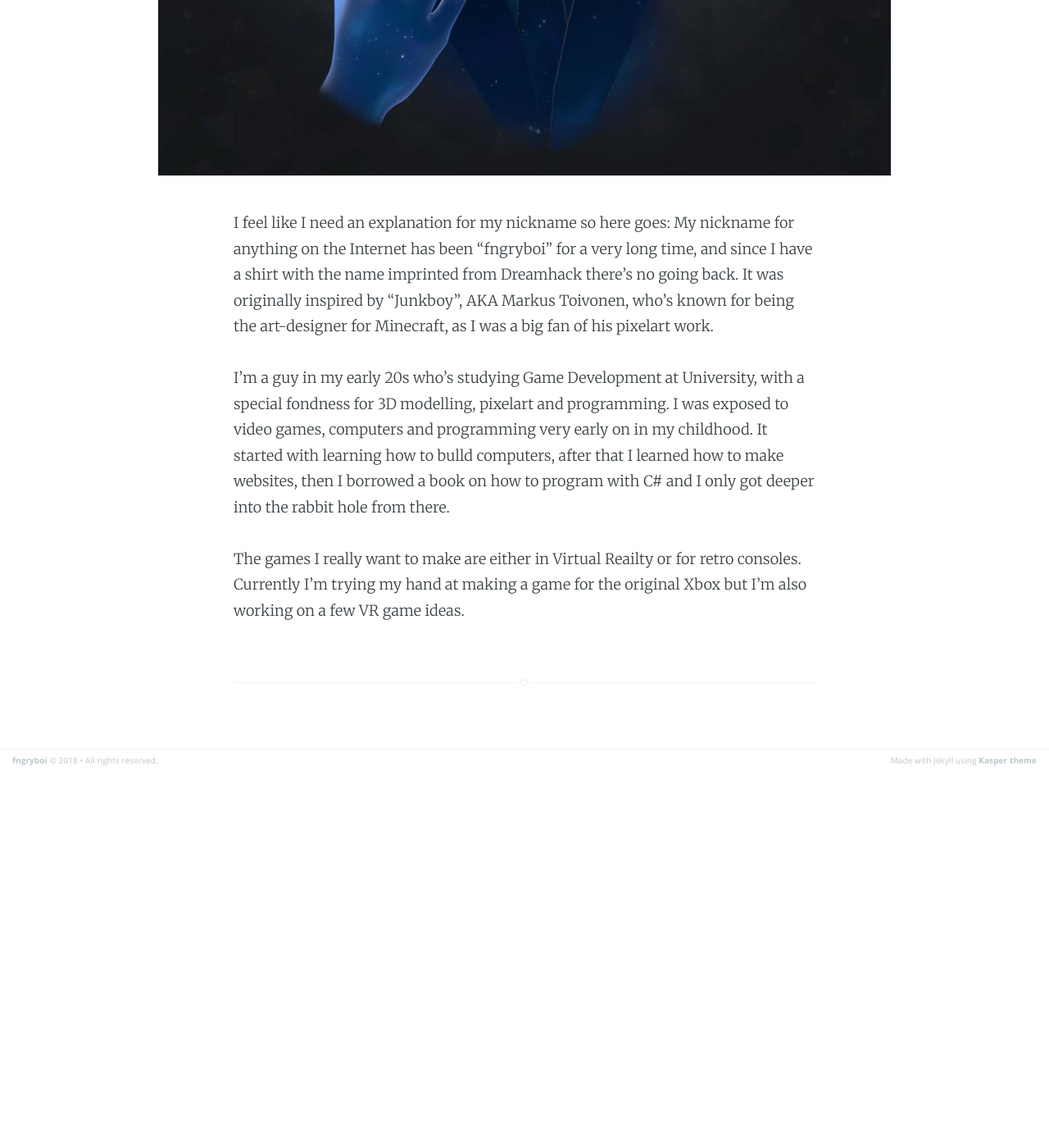
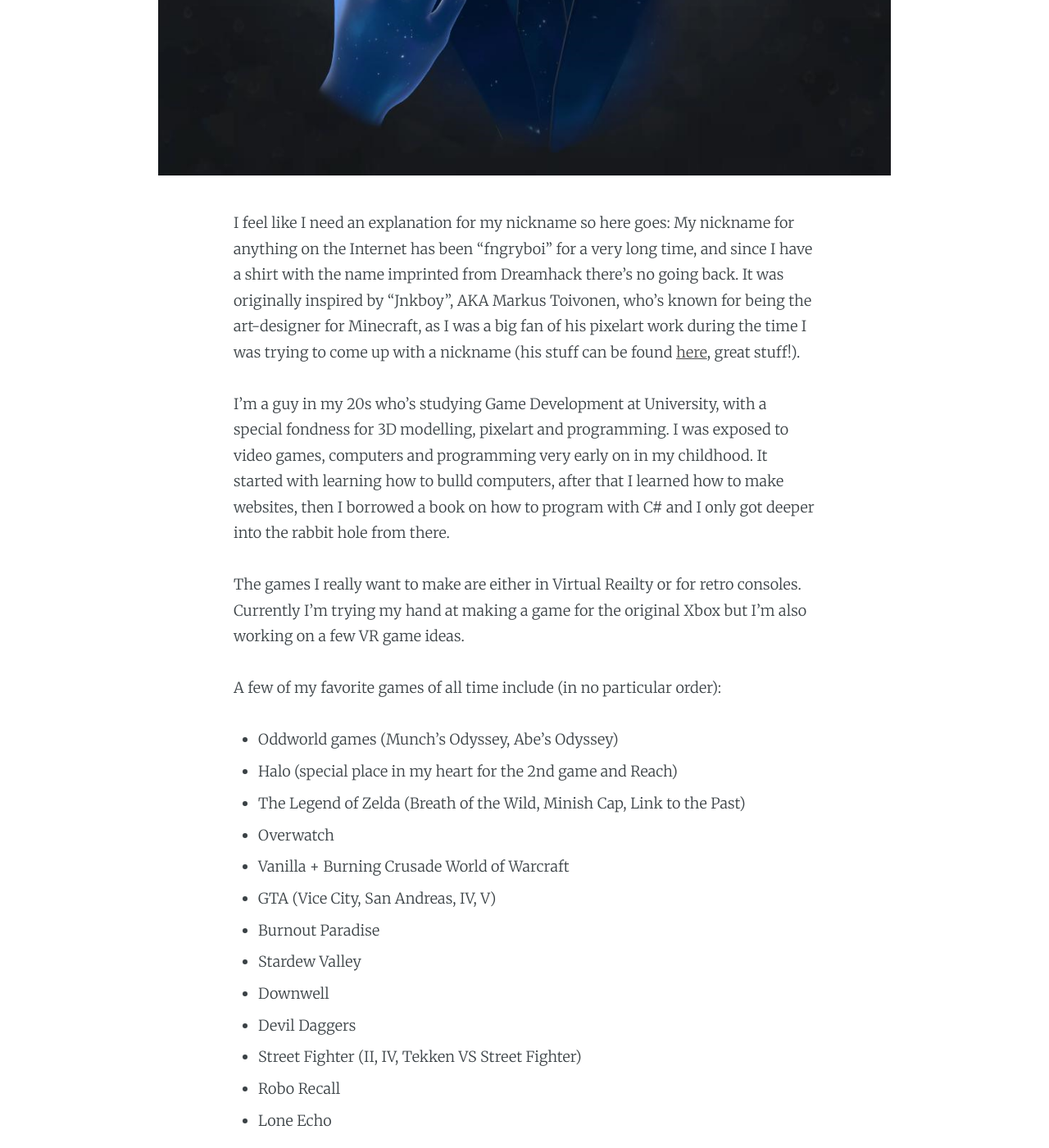
Before and after one commit to fngryboi/fngryboi.github.io, a Jekyll site: the page built from about.md, in a window 1280 px wide and 1400 px high, scrolled down 895 px. Shown: the whole window at 82% size. Built offline with Jekyll 4.4.1, drawn with Linux system fonts in a browser that asks for light colours; before the commit the page ends 1836 px from its top, so only the background shows below that; some of the changed text lies outside the part shown.

Commit message:
about updated

```diff
--- a/about.md
+++ b/about.md
@@ -5,8 +5,25 @@ title: About me
 
 ![My Profile Picture](/assets/images/profile.png)
 
-I feel like I need an explanation for my nickname so here goes: My nickname for anything on the Internet has been "fngryboi" for a very long time, and since I have a shirt with the name imprinted from Dreamhack there's no going back. It was originally inspired by "Junkboy", AKA Markus Toivonen, who's known for being the art-designer for Minecraft, as I was a big fan of his pixelart work.
+I feel like I need an explanation for my nickname so here goes: My nickname for anything on the Internet has been "fngryboi" for a very long time, and since I have a shirt with the name imprinted from Dreamhack there's no going back. It was originally inspired by "Jnkboy", AKA Markus Toivonen, who's known for being the art-designer for Minecraft, as I was a big fan of his pixelart work during the time I was trying to come up with a nickname (his stuff can be found [here](http://jnkboy.tumblr.com), great stuff!).
 
-I'm a guy in my early 20s who's studying Game Development at University, with a special fondness for 3D modelling, pixelart and programming. I was exposed to video games, computers and programming very early on in my childhood. It started with learning how to bulld computers, after that I learned how to make websites, then I borrowed a book on how to program with C# and I only got deeper into the rabbit hole from there.
+I'm a guy in my 20s who's studying Game Development at University, with a special fondness for 3D modelling, pixelart and programming. I was exposed to video games, computers and programming very early on in my childhood. It started with learning how to bulld computers, after that I learned how to make websites, then I borrowed a book on how to program with C# and I only got deeper into the rabbit hole from there.
 
 The games I really want to make are either in Virtual Reailty or for retro consoles. Currently I'm trying my hand at making a game for the original Xbox but I'm also working on a few VR game ideas.
+
+A few of my favorite games of all time include (in no particular order):
+ - Oddworld games (Munch's Odyssey, Abe's Odyssey)
+ - Halo (special place in my heart for the 2nd game and Reach)
+ - The Legend of Zelda (Breath of the Wild, Minish Cap, Link to the Past)
+ - Overwatch
+ - Vanilla + Burning Crusade World of Warcraft
+ - GTA (Vice City, San Andreas, IV, V)
+ - Burnout Paradise
+ - Stardew Valley
+ - Downwell
+ - Devil Daggers
+ - Street Fighter (II, IV, Tekken VS Street Fighter)
+ - Robo Recall
+ - Lone Echo
+
+ *Note: These are just some highlights, I probably forgot to add a bunch of games that definitely deserve a place on the list. But these are just a mixed handful of games from my childhood, games I've spent many hours playing with friends and games that touched me lately...*
```
